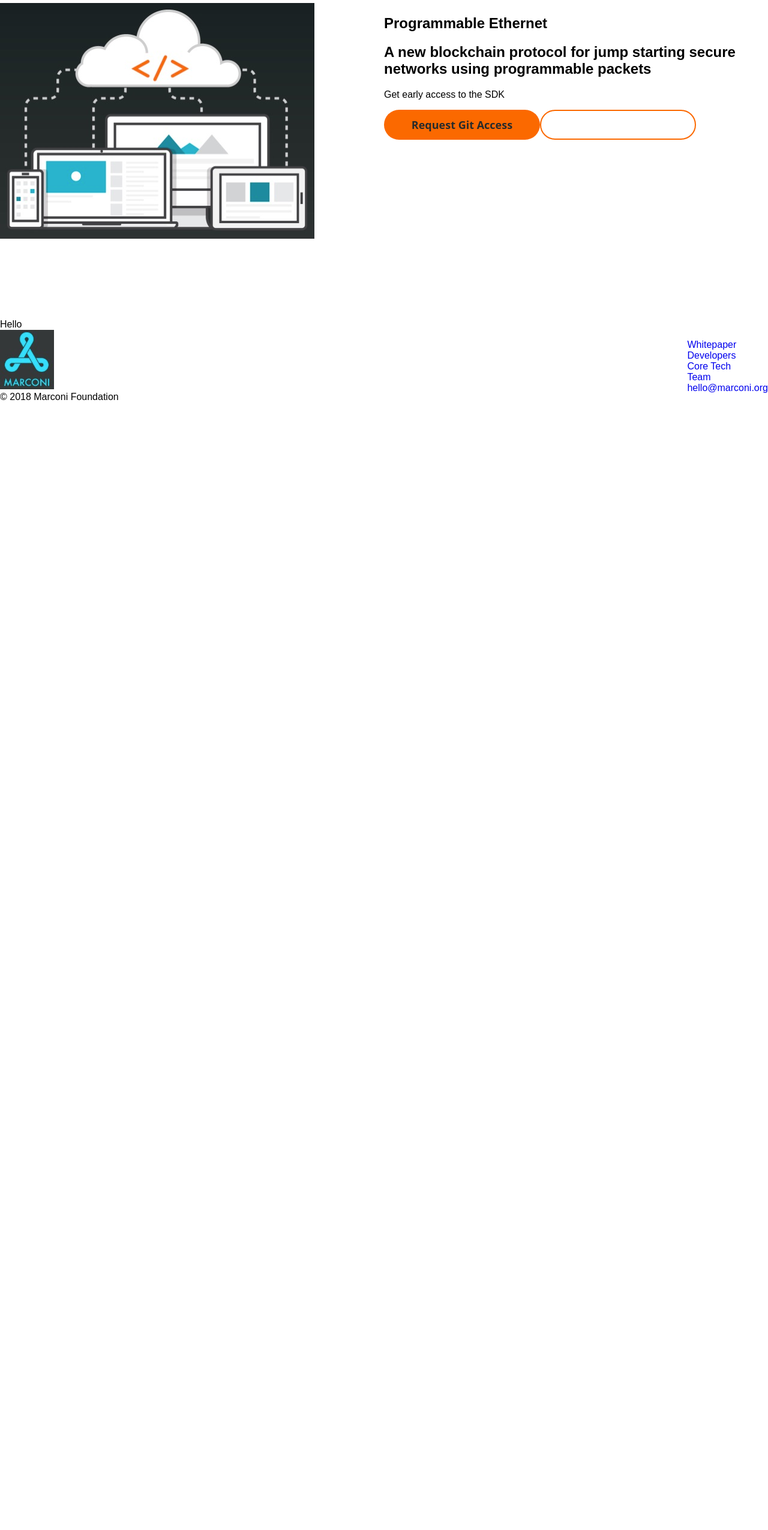
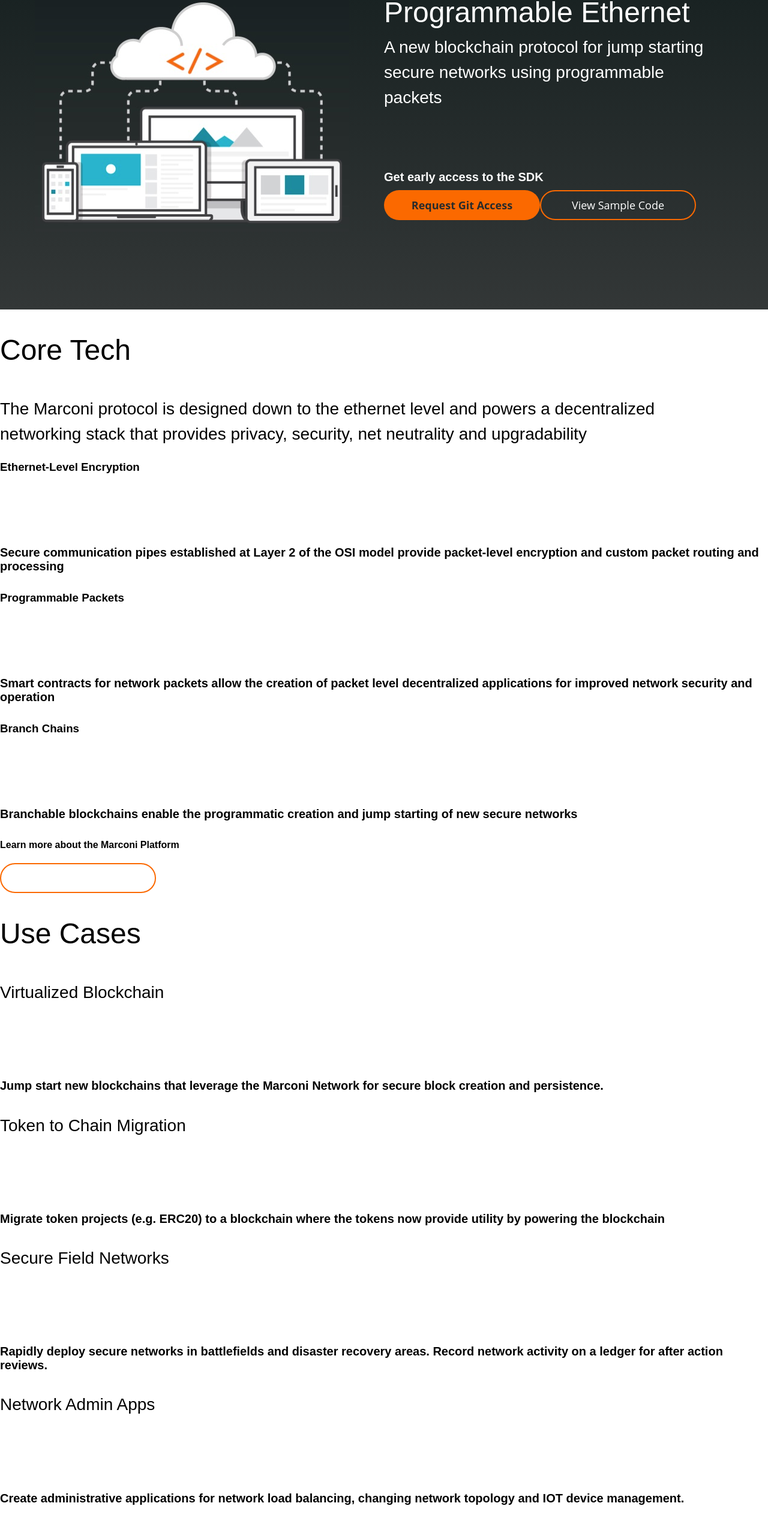
Before and after one commit to dalazaro-challenges/marconi, a React (Create React App) app: page / in a window 1280 px wide. Shown: the part 189-2740 px from the top of the page at 60% size. Before the commit the page ends 861 px from the top, so only its background shows below. Built offline with nearby package versions, Linux system fonts and the light colour scheme.

Commit message:
updated components

```diff
--- a/src/components/Footer.js
+++ b/src/components/Footer.js
@@ -4,7 +4,7 @@
 class Footer extends Component {
   render() {
     return (
-      <div className="footer">
+      <div className="footer clearfix">
         <div className="footer-logo float-left">
           <img src={footer} alt="footer" />
           <div className="copyright">© 2018 Marconi Foundation</div>
--- a/src/components/Header.js
+++ b/src/components/Header.js
@@ -1,12 +1,18 @@
 import React, { Component } from 'react';
+import '../assets/styles/Header.css';
+
 import header from '../assets/images/header.jpg';
 import cloud from '../assets/images/cloud.jpg';
+import git from '../assets/images/git.jpg';
 
 class Header extends Component {
   render() {
     return (
       <div>
-        <header className="navbar clearfix">
+        <header>
+
+          {/* two sections in the header: navbar & splash */}
+          <section className="navbar clearfix">
             <img src={header} alt="header" className="float-left" />
 
             <ul className="navbar-links float-right no-bullets">
@@ -34,25 +40,28 @@
                 </a>
               </li>
             </ul>
-
-        </header>
+          </section>
 
           <section className="splash clearfix">
             <div className="splash-img float-left">
-            <img src={cloud} alt="cloud" />
+              <img className="center" src={cloud} alt="cloud" />
             </div>
 
             <div className="splash-info float-right">
-            <h1>Programmable Ethernet</h1>
-            <h2>A new blockchain protocol for jump starting secure networks using programmable packets</h2>
+              <h1 className="m-0">Programmable Ethernet</h1>
+              <h2 className="m-0">A new blockchain protocol for jump starting secure networks using programmable packets</h2>
 
-            <p>Get early access to the SDK</p>
+              <p className="m-0">Get early access to the SDK</p>
               <div className="access-buttons">
-              <button className="access-btn git-access">Request Git Access</button>
+                <button className="access-btn git-access">
+                  Request Git Access
+                </button>
                 <button className="access-btn other-access">View Sample Code</button>
               </div>
             </div>
           </section>
+
+        </header>
       </div>
     )
   }
--- a/src/components/body/BodyContainer.js
+++ b/src/components/body/BodyContainer.js
@@ -1,11 +1,89 @@
 import React, { Component } from 'react';
+import SampleCode from './SampleCode.js';
 // import footer from '../assets/images/footer.jpg';
 
 class BodyContainer extends Component {
   render() {
     return (
-      <div className="">
-        Hello
+      <div>
+        <section className="core-tech clearfix">
+          <h1>Core Tech</h1>
+          <h2>The Marconi protocol is designed down to the ethernet level and powers a decentralized networking stack that provides privacy, security, net neutrality and upgradability</h2>
+          <div>
+            <h3>Ethernet-Level Encryption</h3>
+            <p>Secure communication pipes established at Layer 2 of the OSI model provide packet-level encryption and custom packet routing and processing</p>
+          </div>
+          <div>
+            <h3>Programmable Packets</h3>
+            <p>Smart contracts for network packets allow the creation of packet level decentralized applications for improved network security and operation</p>
+          </div>
+          <div>
+            <h3>Branch Chains</h3>
+            <p>Branchable blockchains enable the programmatic creation and jump starting of new secure networks</p>
+          </div>
+          <div>
+            <h4>Learn more about the Marconi Platform</h4>
+            <button className="access-btn other-access">Read Whitepaper</button>
+          </div>
+        </section>
+
+        <section className="use-cases clearfix">
+          <h1>Use Cases</h1>
+          <div>
+            <h2>Virtualized Blockchain</h2>
+            <p>Jump start new blockchains that leverage the Marconi Network for secure block creation and persistence.</p>
+          </div>
+          <div>
+            <h2>Token to Chain Migration</h2>
+            <p>Migrate token projects (e.g. ERC20) to a blockchain where the tokens now provide utility by powering the blockchain</p>
+          </div>
+          <div>
+            <h2>Secure Field Networks</h2>
+            <p>Rapidly deploy secure networks in battlefields and disaster recovery areas. Record network activity on a ledger for after action reviews.</p>
+          </div>
+          <div>
+            <h2>Network Admin Apps</h2>
+            <p>Create administrative applications for network load balancing, changing network topology and IOT device management.</p>
+          </div>
+          <div>
+            <h2>Security Apps</h2>
+            <p>Create decentralized security apps like Anti-Phishing, Anti-Malware, Intrusion Prevention Systems and dVPNs</p>
+          </div>
+
+        </section>
+
+        <section className="developers clearfix">
+          <h1>Developers</h1>
+
+          <div>
+            <h2>Marconi applications</h2>
+            <p>Write decentralized applications using Marconi Script, a Turing-complete language with access to network packets.</p>
+            <p>Decentralized Apps can be submitted to the global chain or branch chains for public and private networks.</p>
+          </div>
+
+          <div>
+            <h2>Marconi Library</h2>
+            <p>APIs enable traffic routing, packet analysis, pattern recognition, branch chain creation and token migration.</p>
+          </div>
+
+          <div>
+            <h3>Get early access to the SDK</h3>
+            <button className="access-btn git-access">Request Git Access</button>
+          </div>
+
+          <div>
+            <button className="">Network Creation</button>
+            <button className="">Network Admin</button>
+            <button className="">Anti-Phishing</button>
+          </div>
+
+          <div>
+            <p>Establish policies to determine what type of traffic is permitted on the network</p>
+          </div>
+
+          <SampleCode />
+
+        </section>
       </div>
     )
   }
--- a/src/components/body/SampleCode.js
+++ b/src/components/body/SampleCode.js
@@ -0,0 +1,23 @@
+import React, { Component } from 'react';
+
+class SampleCode extends Component {
+  render() {
+    return (
+      <div>
+        $ marconi branch foo
+        >>> Success. Created branch foo.
+
+        $ marconi status --branch_name=foo
+        >>> Branch foo: uninitialized
+
+        $ marconi init --config=/tmp/config.txt --branch_name=foo
+        >>> Success. Configured branch foo.
+
+        $ marconi run --branch_name=foo
+        >>> Success. Running branch foo.
+      </div>
+    )
+  }
+}
+
+export default SampleCode;
```
Also changed, not shown: src/App.js (+6 -1 lines). Lines whose indentation alone changed are shown as unchanged.
